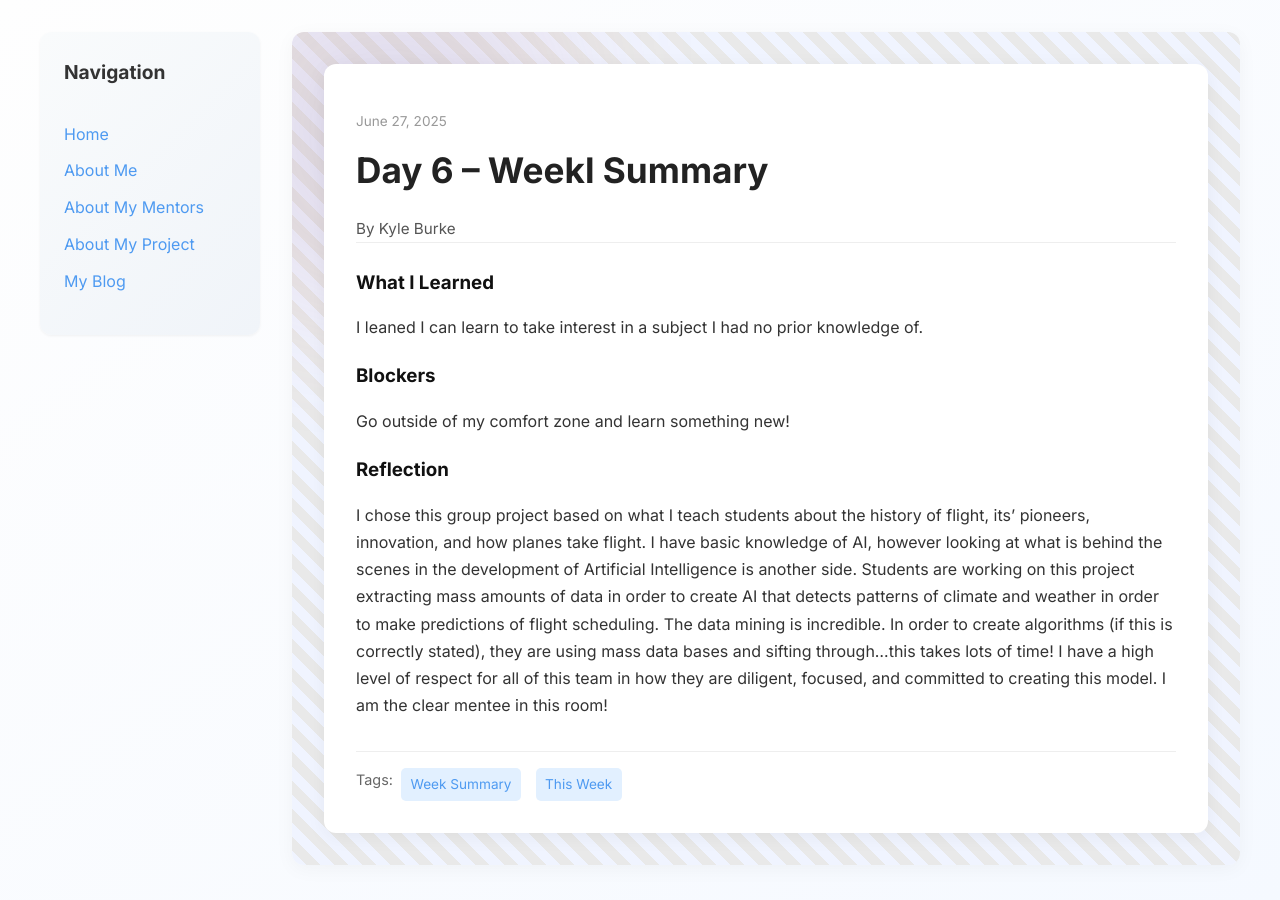
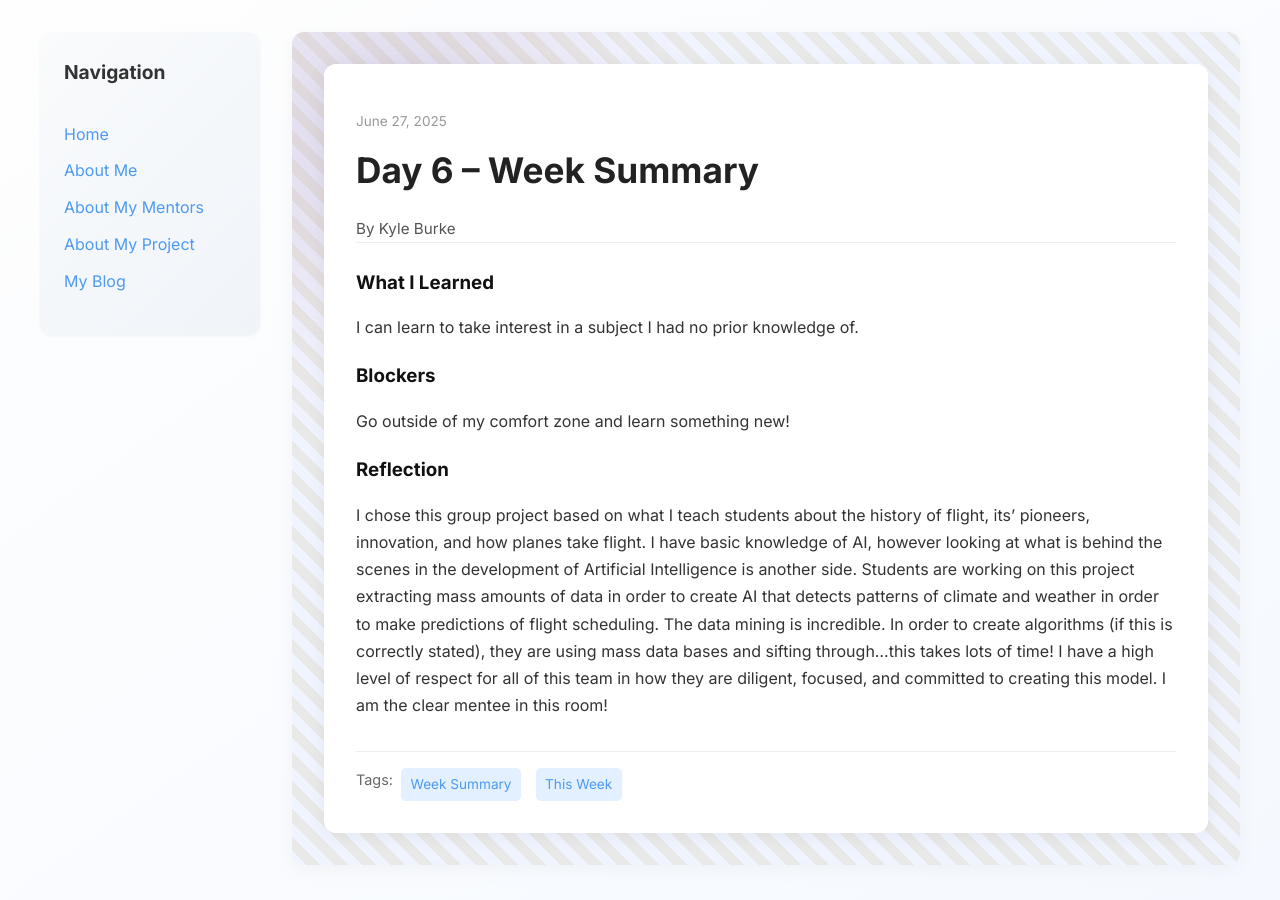
Before and after one commit to Mrsburke/Mrsburke.github.io, a Jekyll site: the page built from _posts/2025-06-27-day-6.md, in a window 1280 px wide. Built offline with Jekyll 4.4.1, drawn with Linux system fonts in a browser that asks for light colours.

Commit message:
Update 2025-06-27-day-6.md

```diff
--- a/_posts/2025-06-27-day-6.md
+++ b/_posts/2025-06-27-day-6.md
@@ -1,13 +1,13 @@
 ---
 layout: post
-title: "Day 6 – Weekl Summary"
+title: "Day 6 – Week Summary"
 date: 2025-06-27
 author: Kyle Burke
 permalink: /day6.html
 tags: ["Week Summary", "This Week"]
 
 what_i_learned: |
-  I leaned I can learn to take interest in a subject I had no prior knowledge of.
+  I can learn to take interest in a subject I had no prior knowledge of.
 
 blockers: |
   Go outside of my comfort zone and learn something new!
```
